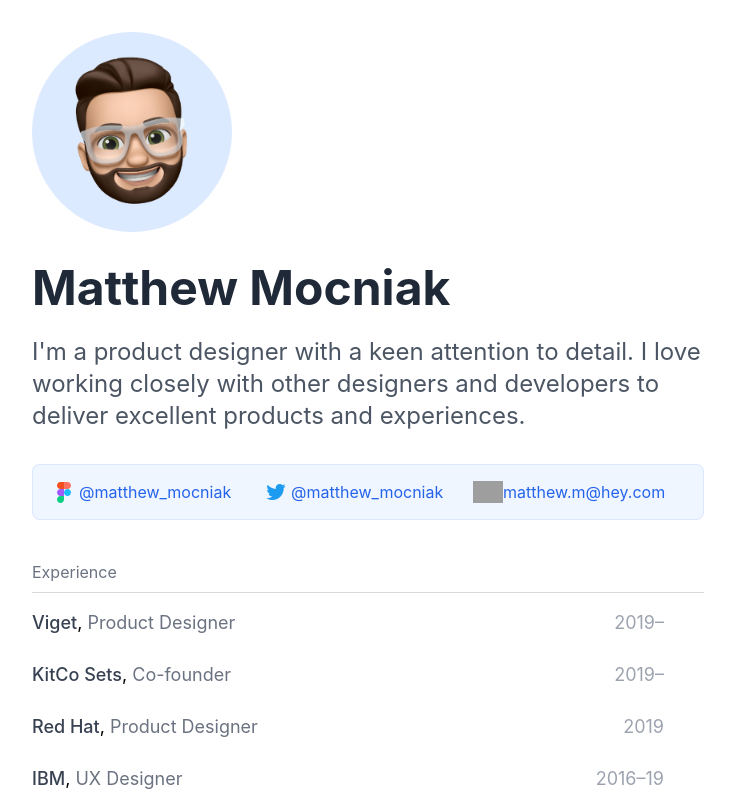
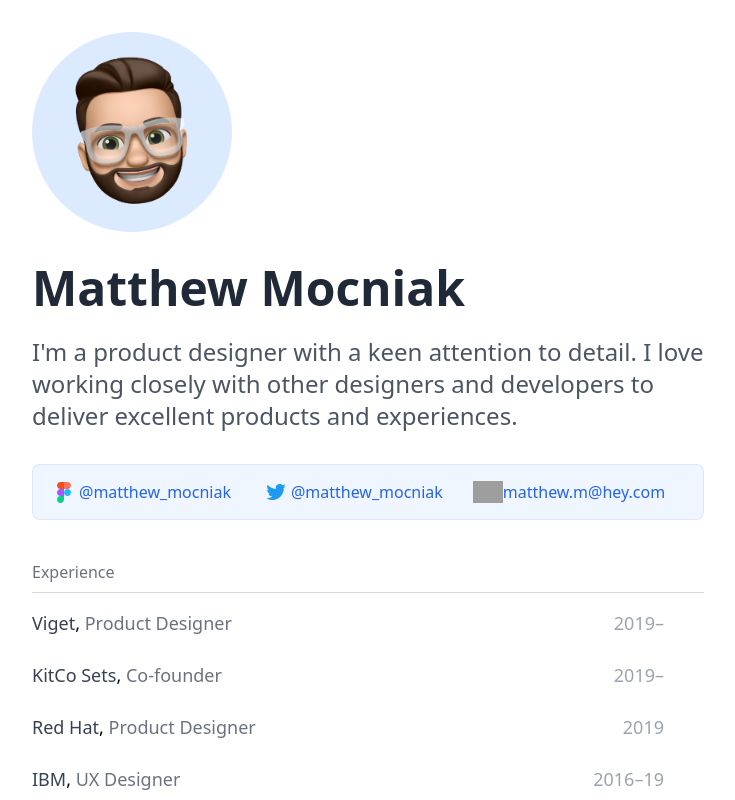
Before and after one commit to mmocniak/matthew-mocniak-com, a Next.js app: page / in a window 1280 px wide. Shown: the top 800 px of the page, without its empty margins (64-799 px from the left). Built offline with nearby package versions, Linux system fonts and the light colour scheme; grey boxes are pictures that could not be loaded.

Commit message:
Removing Inter for now

```diff
--- a/pages/index.js
+++ b/pages/index.js
@@ -11,7 +11,6 @@ export default function Home() {
         <meta name="description" content="Product designer, side project tinkerer, and idea thinker, based in Raleigh, NC." />
         <meta property="og:image" content="./images/meta.png"/>
         <link rel="icon" href="/favicon.ico" />
-        <link href="https://fonts.googleapis.com/css?family=Montserrat:400,700" rel="stylesheet" type="text/css"></link>
       </Head>
 
       <main className="mx-4 mt-8 mb-48 max-w-full md:mx-8 lg:mx-24 md:max-w-2xl">
--- a/styles/globals.css
+++ b/styles/globals.css
@@ -2,4 +2,4 @@
 @tailwind base;
 @tailwind components;
 @tailwind utilities;
-@import url('https://fonts.googleapis.com/css2?family=Inter:wght@100;200;300;400;500;600;700&display=swap');
+/* @import url('https://fonts.googleapis.com/css2?family=Inter:wght@100;200;300;400;500;600;700&display=swap');*/
--- a/tailwind.config.js
+++ b/tailwind.config.js
@@ -1,5 +1,5 @@
 const colors = require('tailwindcss/colors')
-const defaultTheme = require('tailwindcss/defaultTheme')
+// const defaultTheme = require('tailwindcss/defaultTheme')
 
 
 module.exports = {
@@ -24,9 +24,9 @@ module.exports = {
         '3/5': '60%',
       }
     },
-    fontFamily: {
-      'sans': ['Inter', ...defaultTheme.fontFamily.sans],
-     }
+    // fontFamily: {
+    //   'sans': ['Inter', ...defaultTheme.fontFamily.sans],
+    //  }
   },
 
   variants: {
```
